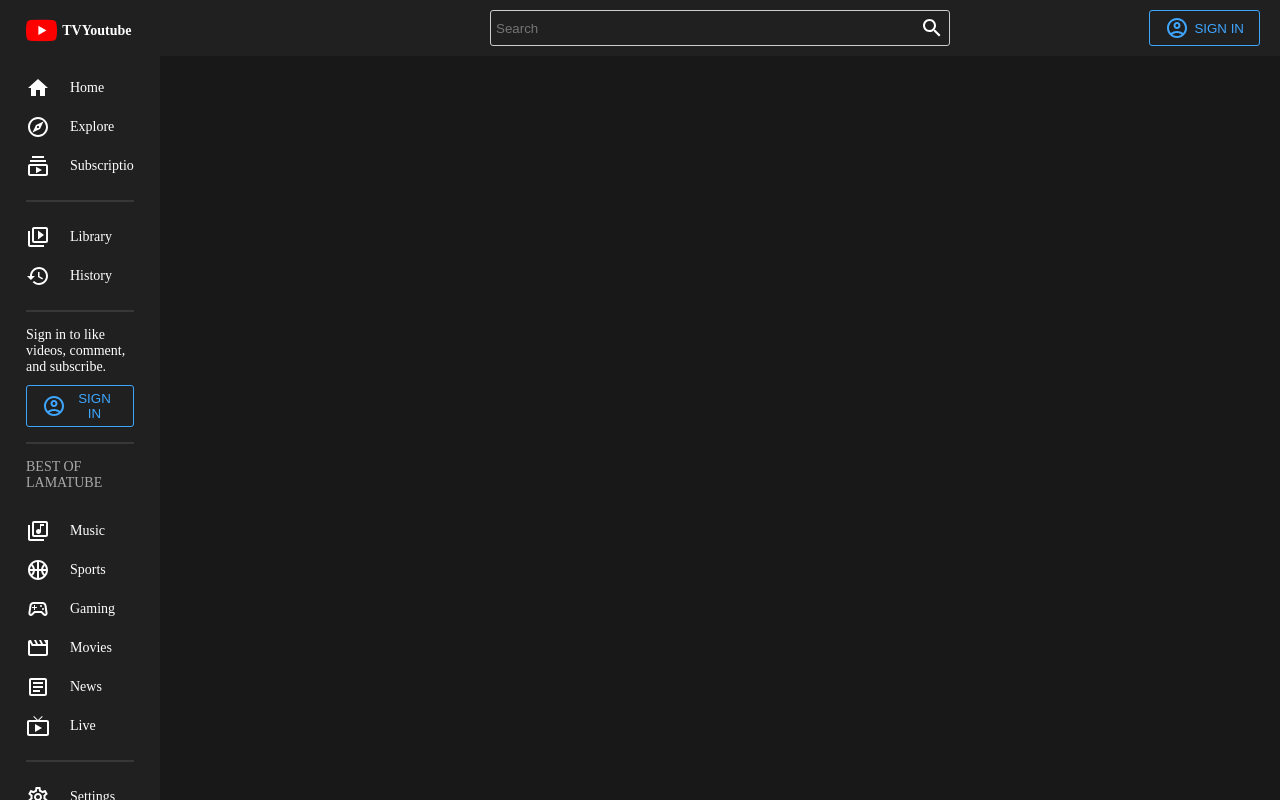
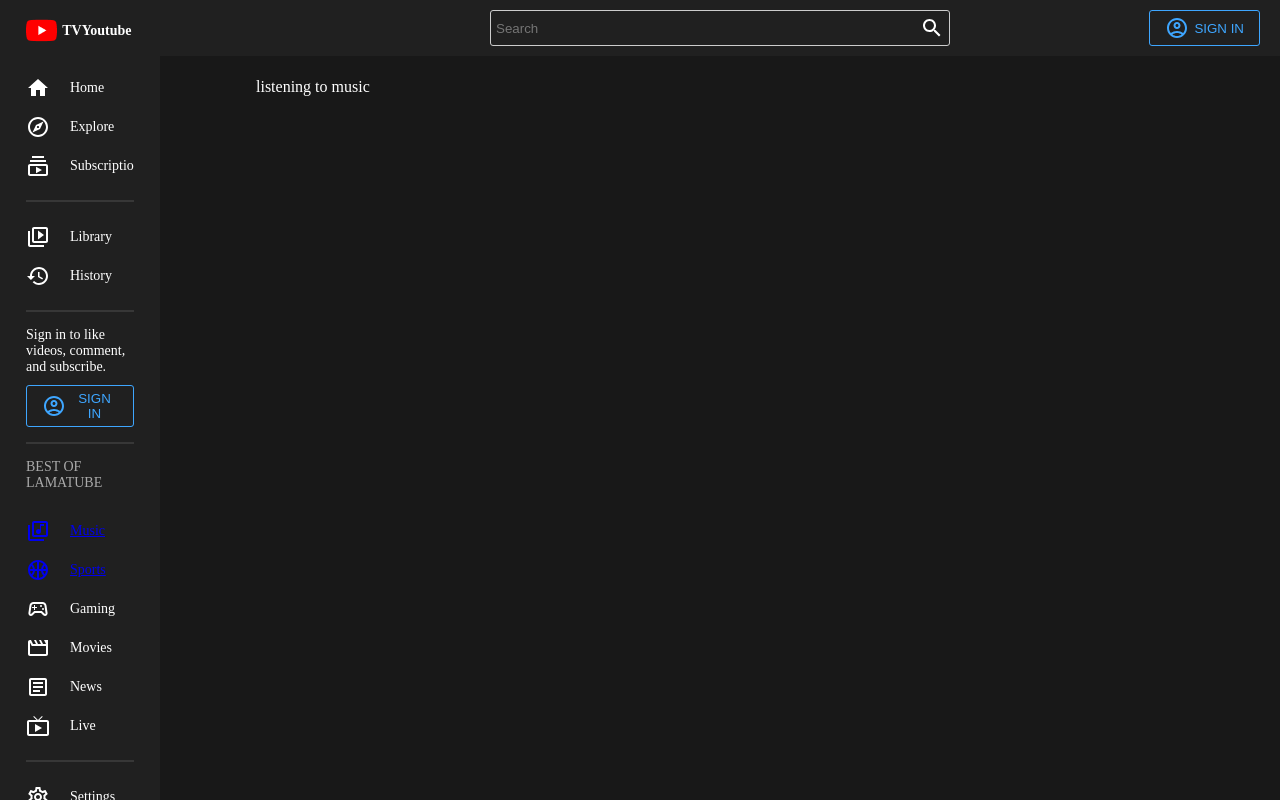
Before and after one commit to kunal-511/youtube-clone, a React (Vite) app in the folder frontend/: page /music in a window 1280 px wide. Built offline with nearby package versions, Linux system fonts and the light colour scheme.

Commit message:
all commits for today

```diff
--- a/frontend/src/App.jsx
+++ b/frontend/src/App.jsx
@@ -10,6 +10,7 @@ import SignIn from "./pages/SignIn"
 import "./App.css"
 import TestApi from './TestApi'
 import Search from './pages/Search'
+import Music from './pages/Music'
 
 
 
@@ -43,6 +44,7 @@ function App() {
                     <Route index element={<Home type="random" />} />
                     <Route path='trends' element={<Home type="trending" />} />
                     <Route path='subscriptions' element={<Home type="sub" />} />
+                    <Route path='music' element={<Music />} />
                     <Route path='search' element={<Search />} />
                     <Route path="signin" element={<SignIn />} />
                     <Route path="video">
--- a/frontend/src/components/Menu.jsx
+++ b/frontend/src/components/Menu.jsx
@@ -76,14 +76,20 @@ const Menu = ({ darkMode, setDarkMode }) => {
                     </>
                 }
                 <Title>BEST OF LAMATUBE</Title>
+                <Link to="/music">
                     <Item>
                         <LibraryMusicOutlinedIcon />
                         Music
                     </Item>
+                </Link>
+                <Link to="/sports">
+
                     <Item>
+
                         <SportsBasketballOutlinedIcon />
                         Sports
                     </Item>
+                </Link>
                 <Item>
                     <SportsEsportsOutlinedIcon />
                     Gaming
--- /dev/null
+++ b/frontend/src/pages/Music.jsx
@@ -0,0 +1,11 @@
+
+
+const Music = () => {
+    return (
+        <div style={{ color: "white" }}>
+            listening to music
+        </div>
+    )
+}
+
+export default Music
--- a/frontend/src/pages/Video.jsx
+++ b/frontend/src/pages/Video.jsx
@@ -22,7 +22,8 @@ const Video = () => {
 
   const path = useLocation().pathname.split("/")[2];
 
-  const [channel, setChannel] = useState({});
+  const [channel, setChannel] = useState(null);
+  const [loading, setLoading] = useState(true);
 
   useEffect(() => {
     const fetchData = async () => {
@@ -32,8 +33,10 @@ const Video = () => {
         const channelRes = await axios.get(`${api}/api/users/find/${videoRes.data.userId}`);
         setChannel(channelRes.data);
         dispatch(fetchSuccess(videoRes.data));
+        setLoading(false);
       } catch (error) {
         dispatch(fetchFailure());
+        setLoading(false);
       }
     };
     fetchData();
@@ -58,8 +61,12 @@ const Video = () => {
     dispatch(subscription(channel._id));
   };
 
+  if (loading) {
+    return <div>Loading...</div>; // Show a loading indicator while fetching data
+  }
+
   if (!currentVideo || !channel) {
-    return null; // or loading indicator
+    return <div>Error: Video or channel data is not available.</div>; // Handle cases where data is not available
   }
 
   return (
```
Also changed, not shown: 1 other file (tests, documents, lock files or other folders). Lines whose indentation alone changed are shown as unchanged.
